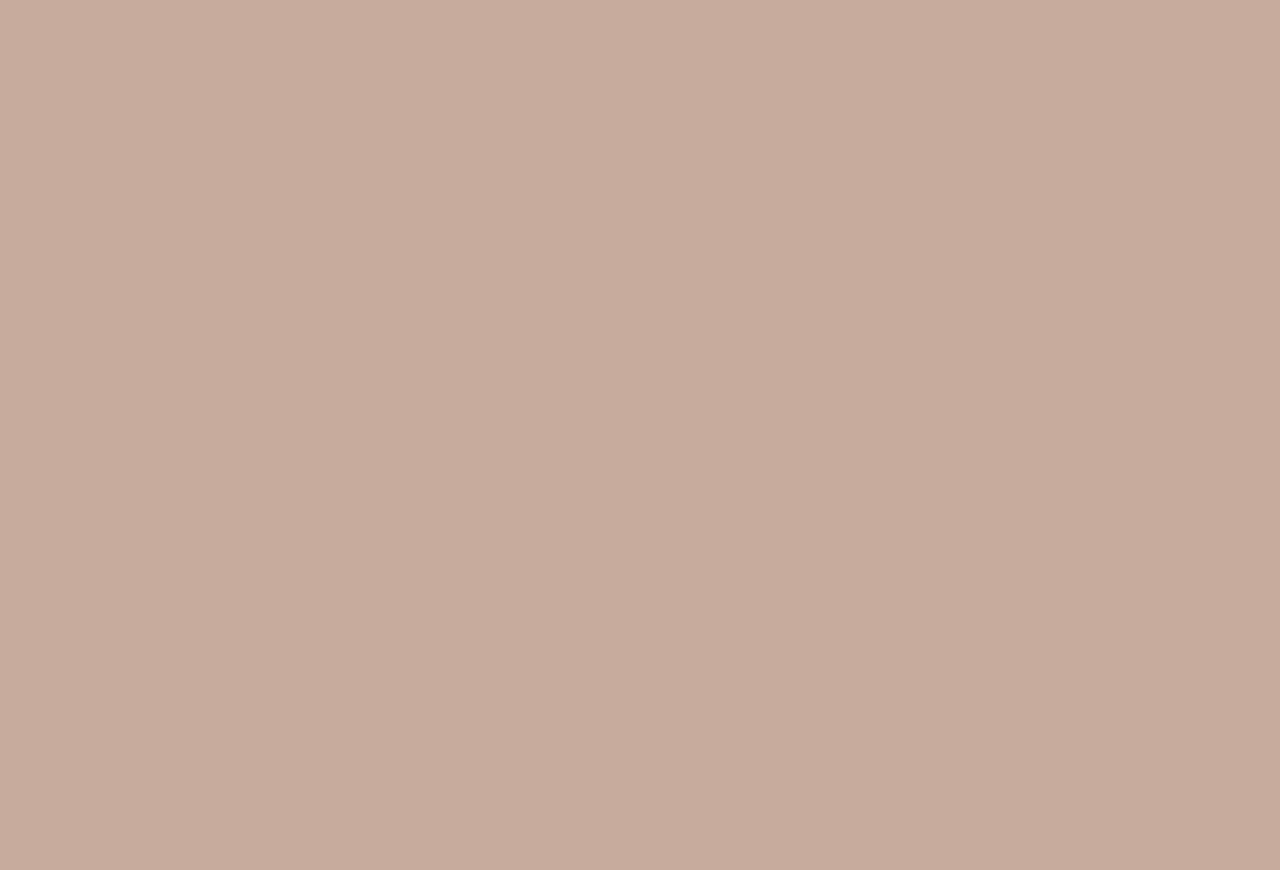
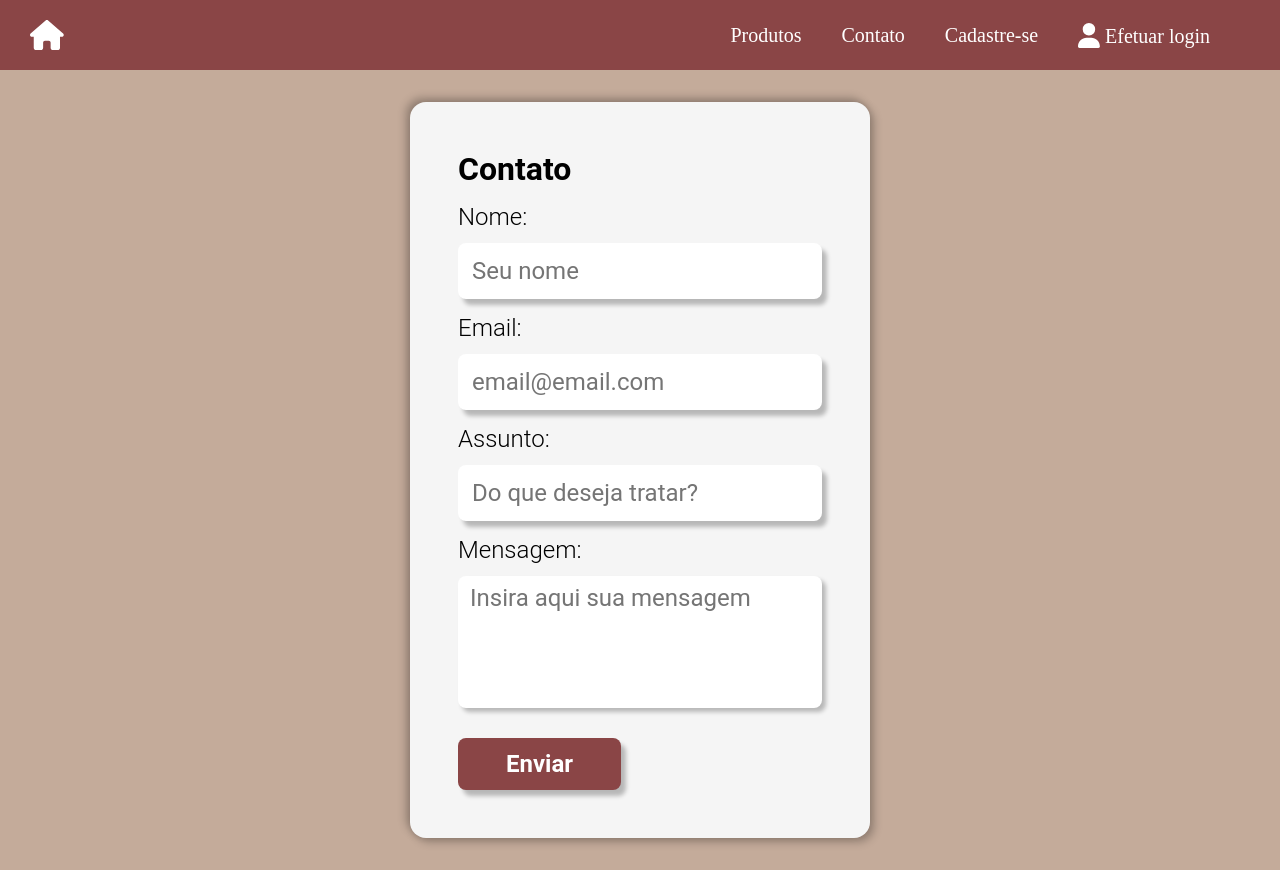
Before and after one commit to DilnaeSantos/projeto-grupo-M5-React, a React (Vite) app: page /contato in a window 1280 px wide. Before the commit this address had no page. Before the commit the page ends 800 px from the top, so only its background shows below. Built offline with nearby package versions, Linux system fonts and the light colour scheme; a web font is replaced by a local one.

Commit message:
feat: rota para a página contato

```diff
--- a/src/Rotas.jsx
+++ b/src/Rotas.jsx
@@ -5,6 +5,7 @@ import { GlobalStyle } from './style/GlobalStyle';
 import Login from './pages/Login/Login';
 import Cadastro from './pages/Cadastro/Cadastro'
 import Home from './pages/Home/Home';
+import Contato from './pages/Contato/Contato';
 
 const Rotas = () => {
   return (
@@ -14,6 +15,8 @@ const Rotas = () => {
         <Route path="/login" element={<Login />} />
         <Route path="/cadastro" element={<Cadastro />} />
         <Route path="/" element={<Home />} />
+        <Route path="/contato" element={<Contato />} />
+
       </Routes>
     </BrowserRouter>
   );
```
